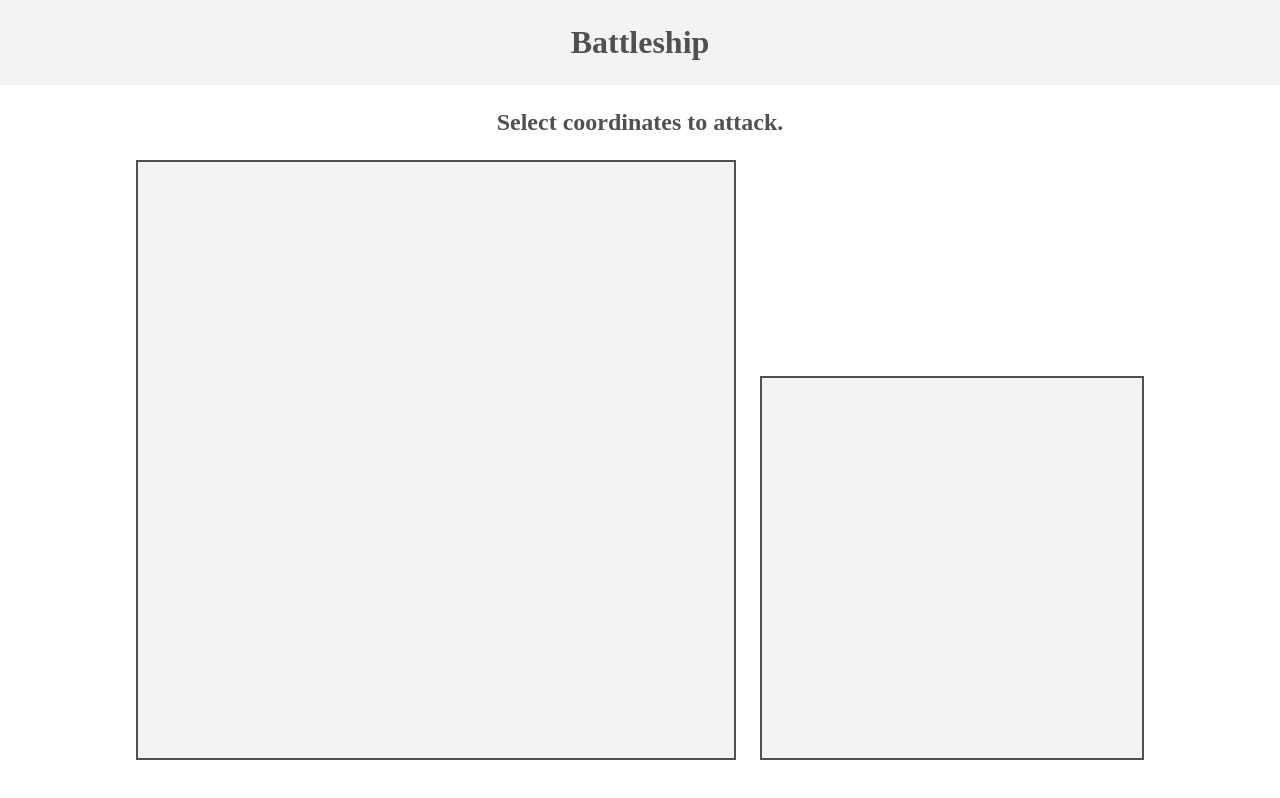
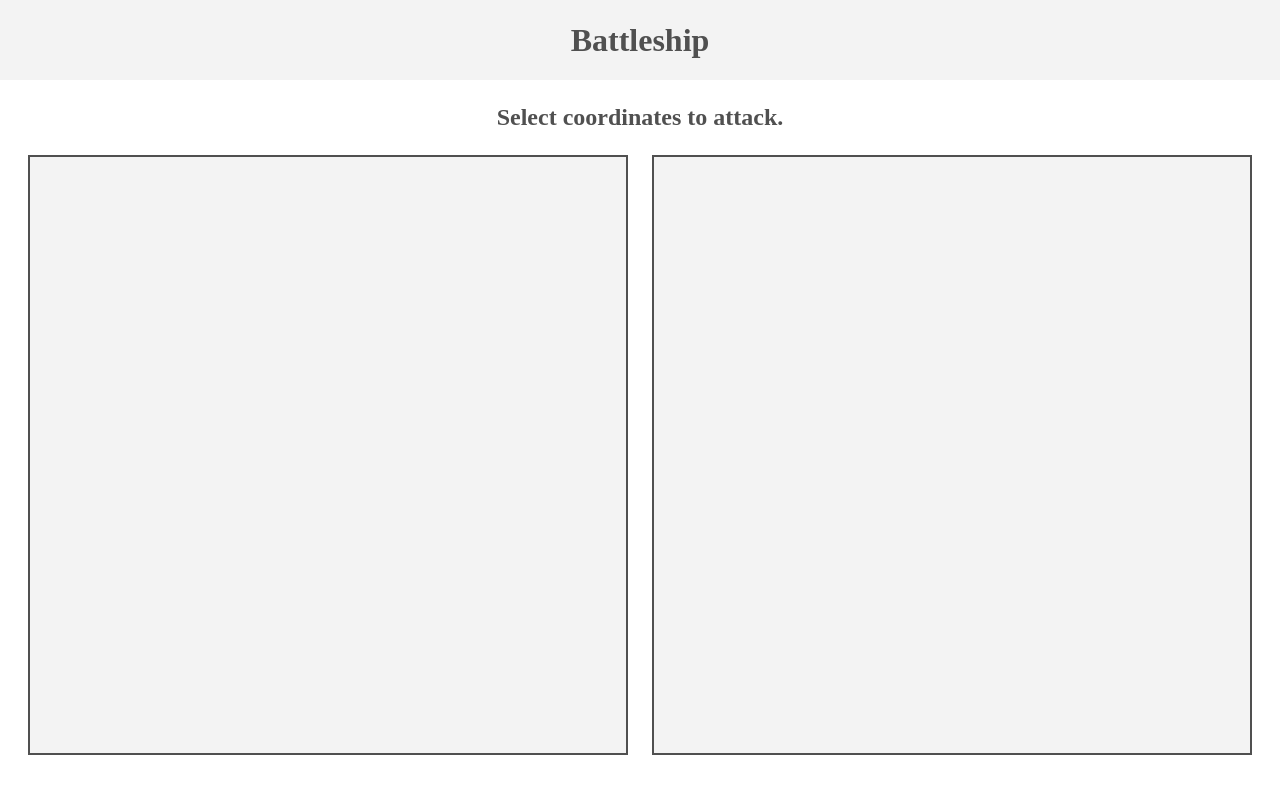
Before and after one commit to WitherMite/battleship, a website: page index.html in a window 1280 px wide. Drawn offline with Linux system fonts and the light colour scheme.

Commit message:
Use more screen space

```diff
--- a/style.css
+++ b/style.css
@@ -10,20 +10,30 @@ body {
     color: var(--font-color);
     background-color: var(--background-color);
     height: 100svh;
+    --header-height: 10svh;
+    --game-height: calc(100svh - var(--header-height));
 }
 
 header {
     padding: 1.5rem;
-    text-align: center;
+    height: var(--header-height);
     background-color: var(--secondary-color);
+    display: grid;
+    place-content: center;
 }
 
 .game-window {
     padding: 1.5rem;
+    height: var(--game-height);
     display: flex;
     flex-direction: column;
     align-items: center;
     gap: 1.5rem;
+}
+
+.ui-container {
+    width: 100%;
+    height: 100%;
 }
 
 .game-grid {
@@ -40,7 +50,7 @@ header {
     flex-wrap: wrap;
     gap: 1.5rem;
     justify-content: center;
-    padding-bottom: 1.5rem;
+    align-items: flex-end;
 }
 
 .radar {
@@ -49,10 +59,7 @@ header {
 }
 
 .player-board {
-    align-self: flex-end;
     flex: 1;
-    width: calc(75svw / 2.5);
-
     /* scales grid to never be bigger than radar when flexing */
     max-width: min(75svw, 75svh);
 }
```
